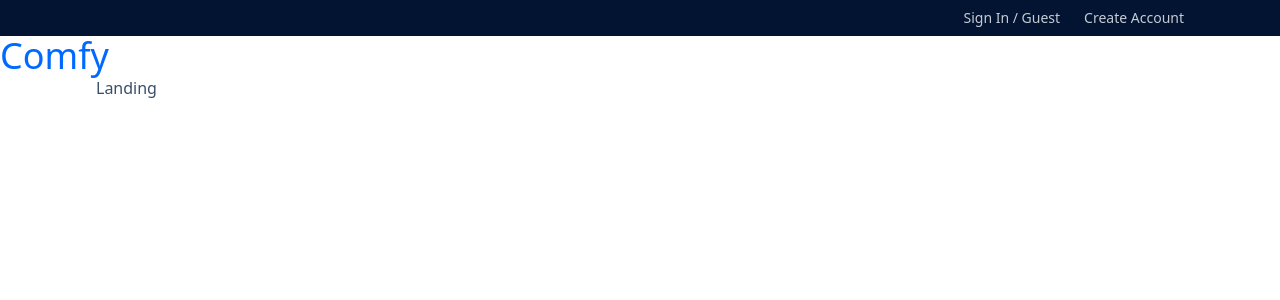
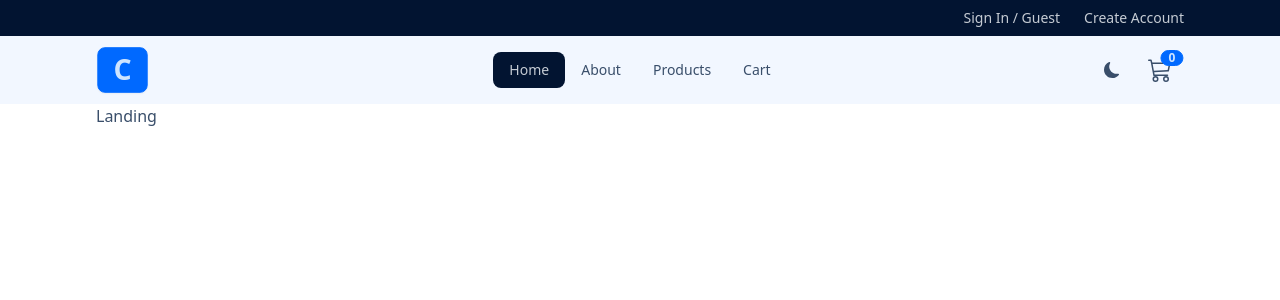
Before and after one commit to luc4s-git/e-commerce, a React (Vite) app: page / in a window 1280 px wide. Shown: the top 300 px of the page. Built offline with nearby package versions, Linux system fonts and the light colour scheme.

Commit message:
add: Navbar component

```diff
--- a/src/components/Navbar.jsx
+++ b/src/components/Navbar.jsx
@@ -1,7 +1,81 @@
+import { NavLink } from 'react-router-dom';
+import { FaBarsStaggered } from 'react-icons/fa6';
+import { BsSunFill, BsMoonFill, BsCart3 } from 'react-icons/bs';
+
 export default function Navbar() {
   return (
-    <nav>
-      <span className="text-4xl text-primary">Comfy</span>
+    <nav className="bg-base-200">
+      <div className="navbar align-center">
+        <div className="navbar-start">
+          <NavLink className="hidden lg:flex btn btn-primary text-3xl items-center">
+            C
+          </NavLink>
+          <div className="dropdown">
+            <label className="btn btn-ghost lg:hidden" tabIndex={0}>
+              <FaBarsStaggered className="text-2xl" />
+            </label>
+            <ul
+              tabIndex={0}
+              className="menu menu-sm dropdown-content mt-3 z-[1] p-2 shadow bg-base-200 rounded-box w-52"
+            >
+              <li>
+                <NavLink to={'/'}>Home</NavLink>
+              </li>
+              <li>
+                <NavLink to={'/about'}>About</NavLink>
+              </li>
+              <li>
+                <NavLink to={'/products'}>Products</NavLink>
+              </li>
+              <li>
+                <NavLink to={'/cart'}>Cart</NavLink>
+              </li>
+            </ul>
+          </div>
+        </div>
+        <div className="navbar-center hidden lg:flex">
+          <ul className="menu menu-horizontal">
+            <li>
+              <NavLink to={'/'} className="capitalize">
+                home
+              </NavLink>
+            </li>
+            <li>
+              <NavLink to={'/about'} className="capitalize">
+                about
+              </NavLink>
+            </li>
+            <li>
+              <NavLink to={'/products'} className="capitalize">
+                products
+              </NavLink>
+            </li>
+            <li>
+              <NavLink to={'/cart'} className="capitalize">
+                cart
+              </NavLink>
+            </li>
+          </ul>
+        </div>
+        <div className="navbar-end">
+          <label className="swap swap-rotate">
+            <input type="checkbox" />
+            <BsMoonFill className="swap-off fill-current w-4 h-4" />
+            <BsSunFill className="swap-on fill-current w-4 h-4" />
+          </label>
+          <NavLink
+            className="btn btn-ghost btn-circle btn-md ml-4"
+            to={'/cart'}
+          >
+            <div className="indicator">
+              <BsCart3 className="text-2xl" />
+              <span className="badge badge-sm badge-primary indicator-item">
+                0
+              </span>
+            </div>
+          </NavLink>
+        </div>
+      </div>
     </nav>
   );
 }
```
